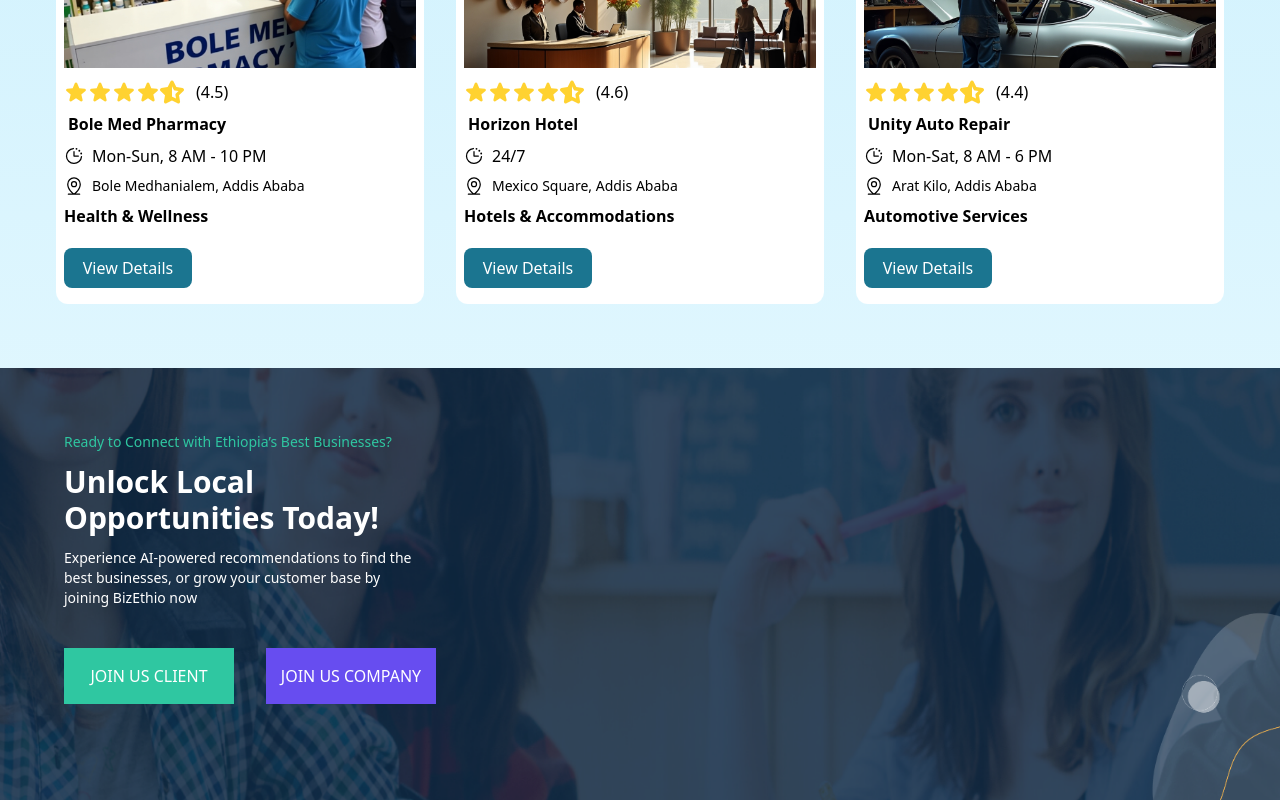
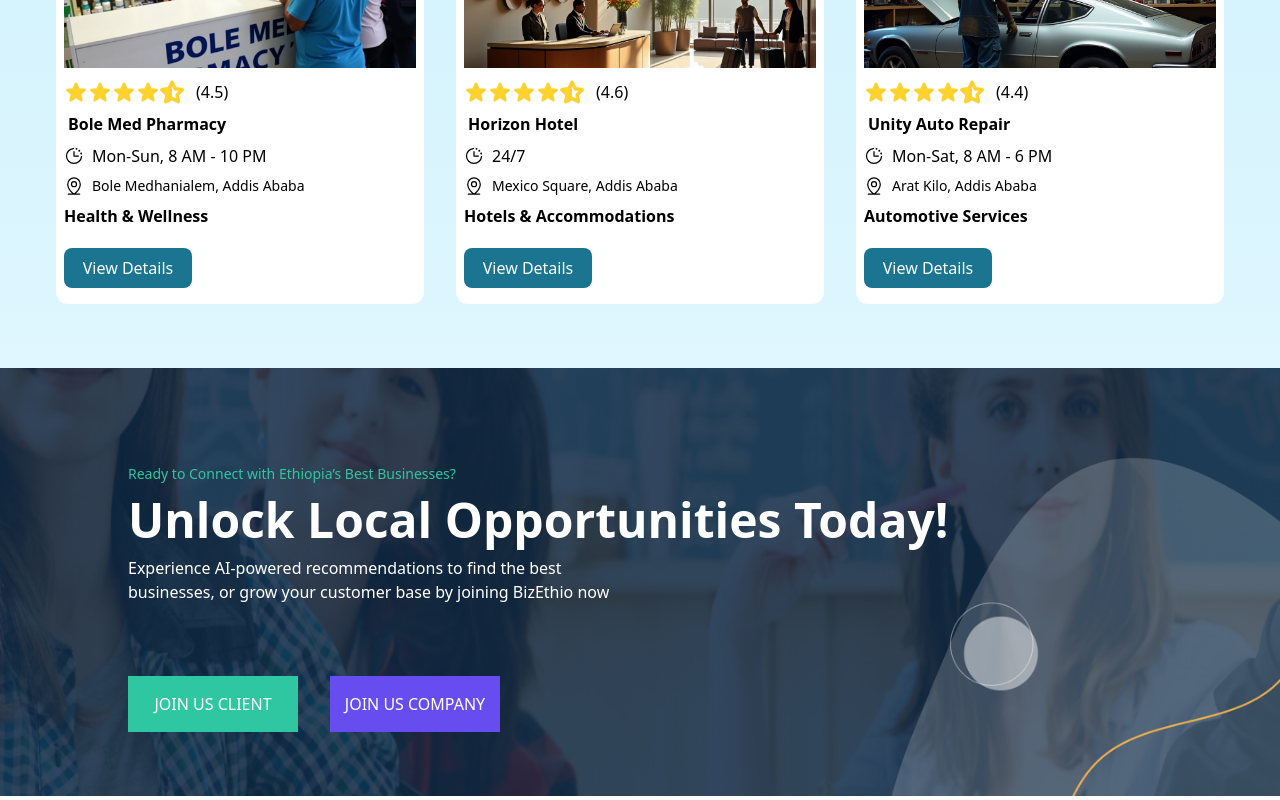
Before and after one commit to Heryakos-Technology/BIZEthio-frontend, a Vue app: page / in a window 1280 px wide. Shown: the part 2496-3296 px from the top of the page. Built offline with nearby package versions, Linux system fonts and the light colour scheme; no server answers.

Commit message:
style: enhance CallToActionSection layout and responsiveness

```diff
--- a/src/components/HomeView/CallToActionSection.vue
+++ b/src/components/HomeView/CallToActionSection.vue
@@ -6,21 +6,25 @@
 <template>
   <div
     :style="{ backgroundImage: `url(${CTABackground})` }"
-    class="mt-16 w-full bg-cover bg-center pt-16 pb-24 px-2 xs:pl-10 sm:pl-16 relative"
+    class="mt-16 w-full bg-cover bg-center pt-16 pb-16 px-2 xs:pl-10 sm:pl-16 relative lg:pl-24 xl:pl-32 2xl:pl-48 xl:pt-24 2xl:pt-32"
   >
-    <div class="text-white space-y-3 max-w-[360px]">
+    <div
+      class="text-white space-y-3 max-w-[360px] sm:max-w-[390px] md:max-w-fit"
+    >
       <p class="text-[#2FC7A1] text-sm text-nowrap">
         Ready to Connect with Ethiopia’s Best Businesses?
       </p>
-      <h1 class="text-3xl font-bold">Unlock Local Opportunities Today!</h1>
-      <p class="text-sm">
+      <h1 class="text-3xl font-bold sm:text-4xl md:text-5xl">
+        Unlock Local Opportunities Today!
+      </h1>
+      <p class="text-sm md:text-base md:max-w-[500px]">
         Experience AI-powered recommendations to find the best businesses, or
         grow your customer base by joining BizEthio now
       </p>
     </div>
 
     <div
-      class="text-white uppercase gap-4 md:gap-8 flex flex-col mt-10 md:flex-row"
+      class="text-white uppercase gap-4 md:gap-8 flex flex-col mt-10 md:flex-row lg:mt-18"
     >
       <div class="w-[170px] bg-[#2FC7A1] py-4 flex items-center justify-center">
         Join us client
@@ -31,7 +35,7 @@
     </div>
     <div
       :style="{ backgroundImage: `url(${CTA_Graphics})` }"
-      class="w-32 h-48 absolute bg-cover bottom-0 right-0 xs:"
+      class="w-32 h-48 absolute bg-cover bottom-0 right-0 sm:w-[180px] sm:h-[250px] lg:w-[250px] lg:h-[350px] xl:w-[400px] 2xl:w-[500px]"
     ></div>
   </div>
 </template>
```
